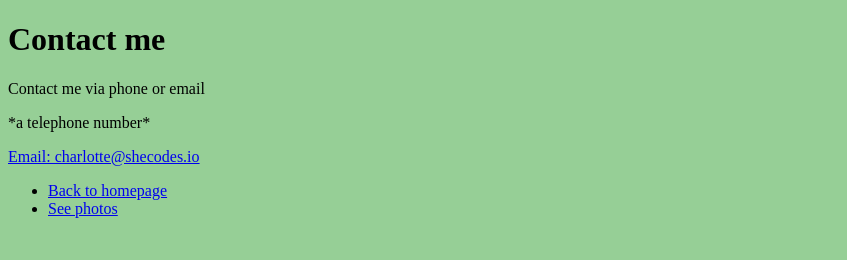
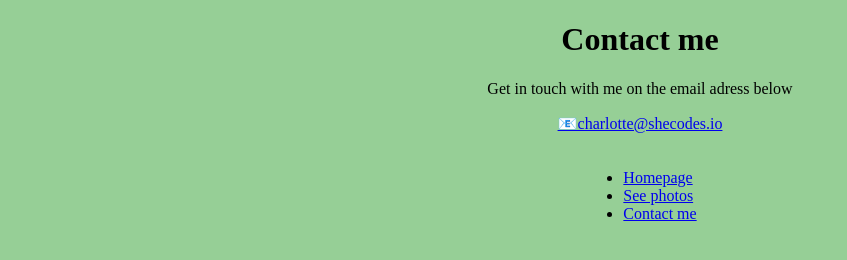
Before and after one commit to CharPrings/croissant, a plain HTML site: page contact.html in a window 1280 px wide. Shown: the whole page, without its empty margins (0-847 px from the left). Drawn offline with Linux system fonts and the light colour scheme.

Commit message:
Updated SEO areas

```diff
--- a/contact.html
+++ b/contact.html
@@ -3,21 +3,28 @@
   <head>
     <meta charset="UTF-8" />
     <meta name="viewport" content="width=device-width, initial-scale=1.0" />
-    <title>Contact me</title>
+    <title>Contact me - croissants.com</title>
     <link rel="stylesheet" href="/css/styles.css" />
   </head>
   <body>
     <h1>Contact me</h1>
-    <p>Contact me via phone or email</p>
-    <p>*a telephone number*</p>
-    <a href="mailto:charlotte@shecodes.io">Email: charlotte@shecodes.io</a>
+    <p>Get in touch with me on the email adress below</p>
+
+    <a href="mailto:charlotte@shecodes.io" class="email"
+      >📧charlotte@shecodes.io</a
+    >
+    <div class="links">
       <ul>
         <li>
-        <a href="/">Back to homepage</a>
+          <a href="/">Homepage</a>
         </li>
         <li>
           <a href="/photo.html">See photos</a>
         </li>
+        <li>
+          <a href="/contact.html">Contact me</a>
+        </li>
       </ul>
+    </div>
   </body>
 </html>
--- a/css/styles.css
+++ b/css/styles.css
@@ -2,6 +2,24 @@ body {
   background: rgb(150, 207, 150);
 }
 
+h1,
+h2,
+p {
+  text-align: center;
+}
+
+.email {
+  display: flex;
+  justify-content: center;
+}
+
+.links {
+  display: flex;
+  justify-content: center;
+  margin-top: 20px;
+}
 .croissants {
-  max-width: 200px;
+  max-width: 20%;
+  display: flex;
+  margin: auto;
 }
```
Also changed, not shown: index.html (+11 -1 lines), photo.html (+13 -4 lines). Lines whose indentation alone changed are shown as unchanged.
